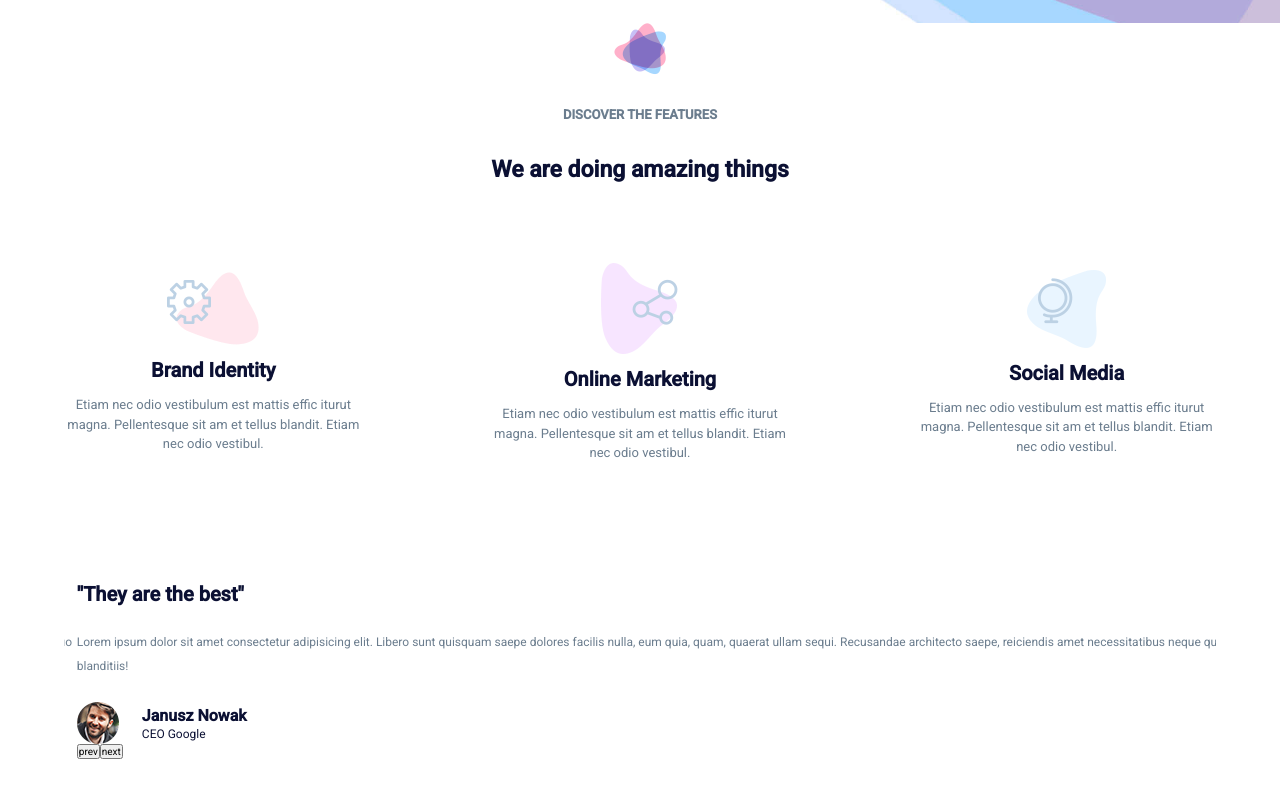
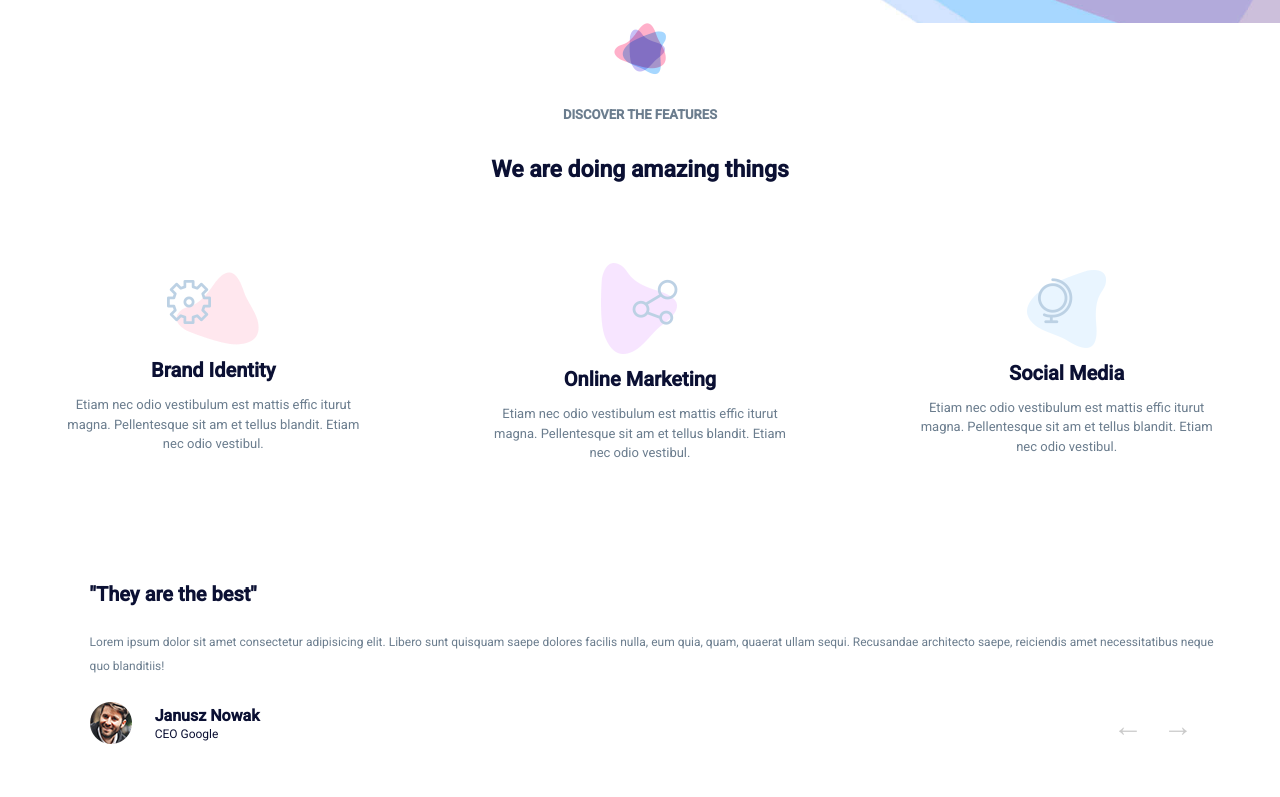
Before and after one commit to PrzemyslawMatlega/MultiPage, a website built with webpack: page index.html in a window 1280 px wide. Shown: the part 497-1294 px from the top of the page. Built offline with nearby package versions, Linux system fonts and the light colour scheme; files whose address does not match are found by name.

Commit message:
carousel navigation and interval

```diff
--- a/index.html
+++ b/index.html
@@ -155,8 +155,8 @@
                         </div>
                     </div>
                 </div>
-                <button class="prev">prev</buttton>
-                    <button class="next">next</buttton>
+                <button class="carousel__button prev">&larr;</buttton>
+                <button class="carousel__button next">&rarr;</buttton>
             </div>
         </section>
 
--- a/src/js/aboutUs__carousel.js
+++ b/src/js/aboutUs__carousel.js
@@ -17,12 +17,14 @@ nextBtn.addEventListener('click', () =>{
     counter++;
     carouselContainer.style.transform = `translateX(${(-size()*counter)}px)`;
 });
-prevBtn.addEventListener('click', () =>{
+function nextSlide (){
     if (counter <= 0) return;
     carouselContainer.style.transition = "transform 0.4s ease"
     counter--;
     carouselContainer.style.transform = `translateX(${(-size()*counter)}px)`;
-});
+}
+
+prevBtn.addEventListener('click', nextSlide);
 
 
 carouselContainer.addEventListener('transitionend',()=>{
@@ -45,3 +47,5 @@ window.addEventListener('resize', ()=>{
     carouselContainer.style.transition = "none";
     carouselContainer.style.transform = `translateX(${(-size()*counter)}px)`;
 })
+
+// window.setInterval(nextSlide,3000)
--- a/src/scss/components/_aboutUs__carousel.scss
+++ b/src/scss/components/_aboutUs__carousel.scss
@@ -1,12 +1,30 @@
 .carousel{
     width: 90vw;
-    padding: 0 1%;
+    padding: 0 2%;
     margin: auto;
     overflow: hidden;
+    position: relative;
 
     &__container{
         display: flex;
     }
+    &__button{
+        position: absolute;
+        outline: none;
+        border: none;
+        background: none;
+        color: rgba(128, 128, 128, 0.418);
+        right: 2%;
+        bottom: 0%;
+        font-size: 3rem;
+        transition: 0.4s all ease;
+        &:active{
+            transform: scale(0.95);
+        }
+    }
+}
+.prev{
+    margin-right: 5rem;
 }
 
 .proofSlide{
@@ -18,6 +36,7 @@
         color: $heading-color;
     }
     &__text{
+        padding-right: 2rem;
         font-size: 1.2rem;
         color: $grey-color;
         line-height: 2;
```
